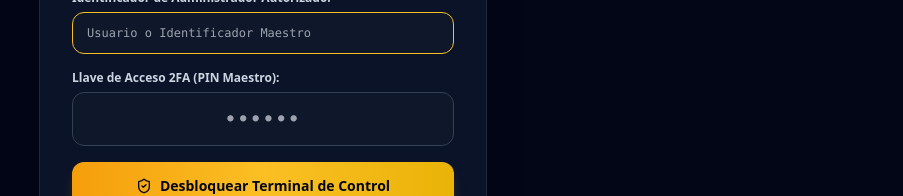
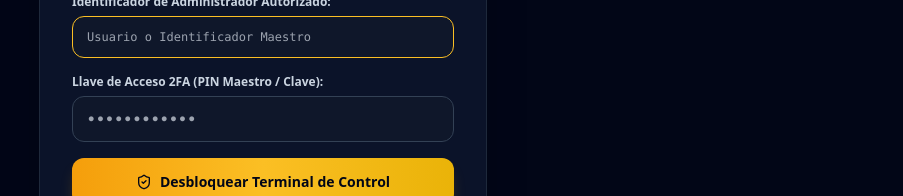
Before and after one commit to cealfarias/demiempresa, a React (Vite) app: page /admin in a window 1280 px wide. Shown: the part 444-640 px from the top of the page, without its empty margins (377-1280 px from the left). Built offline with nearby package versions, Linux system fonts and the light colour scheme; no server answers.

Commit message:
feat(admin-auth): configurar credenciales exclusivas solicitadas y habilitar soporte de caracteres especiales en clave 2FA

```diff
--- a/src/pages/AdminDashboardPage.jsx
+++ b/src/pages/AdminDashboardPage.jsx
@@ -269,16 +269,15 @@ export default function AdminDashboardPage() {
 
             <div>
               <label className="text-xs font-bold text-slate-300 block mb-1.5">
-                Llave de Acceso 2FA (PIN Maestro):
+                Llave de Acceso 2FA (PIN Maestro / Clave):
               </label>
               <input
                 type="password"
-                maxLength={6}
                 value={loginPin}
                 onChange={(e) => setLoginPin(e.target.value)}
                 required
-                placeholder="••••••"
-                className="w-full px-3.5 py-3 rounded-xl bg-slate-900 border border-slate-700 text-amber-400 font-mono text-center tracking-widest text-lg font-black focus:border-amber-400 focus:outline-none"
+                placeholder="••••••••••••"
+                className="w-full px-3.5 py-3 rounded-xl bg-slate-900 border border-slate-700 text-amber-300 font-mono text-sm font-bold tracking-wider focus:border-amber-400 focus:outline-none"
               />
             </div>
 
--- a/src/viajes/api.js
+++ b/src/viajes/api.js
@@ -464,8 +464,8 @@ export async function loginAdminSecureApi({ identifier, email, user, pinCode })
     console.error('API Error loginAdminSecureApi:', err);
     // Validación de respaldo local con PIN maestro
     const cleanId = String(identifier || email || user || '').trim().toLowerCase();
-    const validPins = ['202610', '698931'];
-    const validIds = ['admin', 'superadmin', 'cesar', 'rumbo_admin'];
+    const validPins = ['Sebastian01$', '202610', '698931'];
+    const validIds = ['cealfarias@gmail.com', 'admin', 'superadmin', 'cesar', 'rumbo_admin'];
     if (validIds.includes(cleanId) && validPins.includes(String(pinCode).trim())) {
       return {
         success: true,
```
Also changed, not shown: 1 other file (tests, documents, lock files or other folders).
